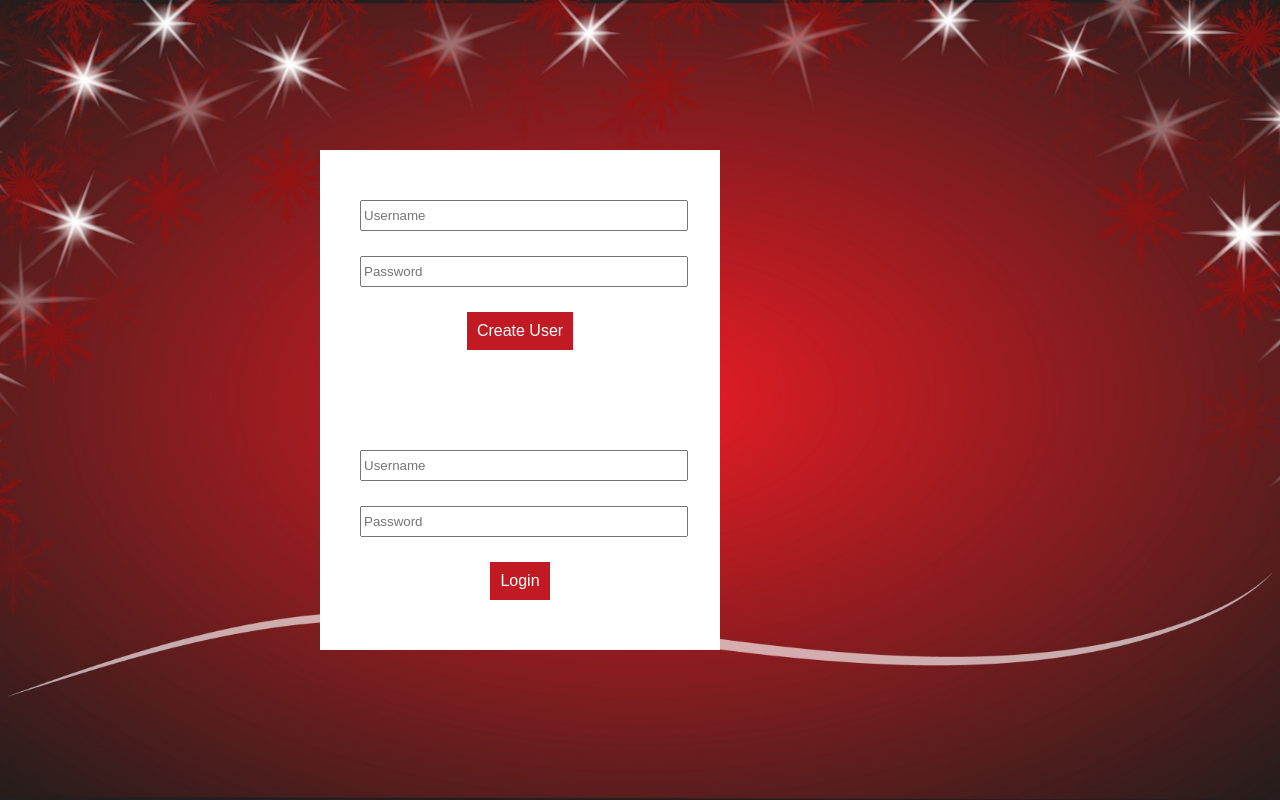
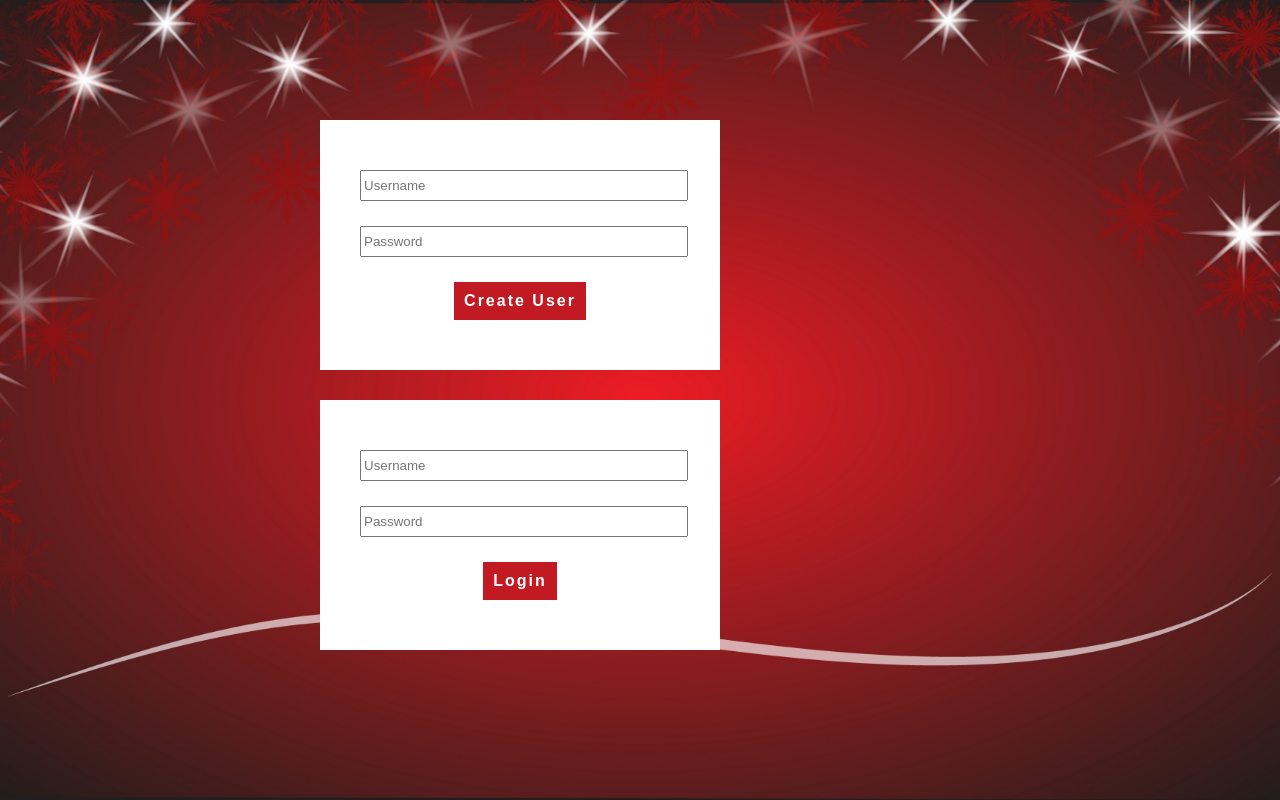
Before and after one commit to StefanDimitrijevic/Hovedopgave, a PHP site: page /admin.php in a window 1280 px wide. Run offline with PHP 8.4, Linux system fonts and the light colour scheme.

Commit message:
more styling done

```diff
--- a/Calendar/css/style.css
+++ b/Calendar/css/style.css
@@ -45,7 +45,10 @@ html, body {
 }
 
 .container .door {
-  background-color: green;
+  background-image: url("/Hovedopgave/Calendar/images/doors-background.jpg");
+  background-repeat: no-repeat no-repeat;
+  background-position: center center;
+  background-size: cover;
   position: absolute;
   top: 0px;
   left: 0px;
@@ -64,7 +67,7 @@ html, body {
   margin: 0;
   padding: 0;
   color: white;
-  font-size: 40px;
+  font-size: 44px;
   font-family: sans-serif;
   position: absolute;
   top: 50%;
@@ -170,7 +173,11 @@ html, body {
   -webkit-box-pack: justify;
       -ms-flex-pack: justify;
           justify-content: space-between;
-  margin: 0 auto;
+  position: absolute;
+  top: 50%;
+  left: 50%;
+  -webkit-transform: translate(-50%, -50%);
+          transform: translate(-50%, -50%);
   width: 50%;
 }
 
@@ -180,6 +187,7 @@ html, body {
   width: 400px;
   height: 100%;
   background-color: white;
+  margin-bottom: 30px;
 }
 
 .form-wrapper .sign-up {
@@ -214,6 +222,13 @@ html, body {
   color: white;
   border: none;
   font-size: 16px;
+  font-family: sans-serif;
+  font-weight: bold;
+  letter-spacing: 2px;
   cursor: pointer;
 }
+
+.form-wrapper .sign-up .btn:hover {
+  background-color: #ac1017;
+}
 /*# sourceMappingURL=style.css.map */
--- a/Calendar/css/style.scss
+++ b/Calendar/css/style.scss
@@ -33,7 +33,10 @@ html, body {
     }
 
     .door {
-        background-color: green;
+        background-image: url("/Hovedopgave/Calendar/images/doors-background.jpg");
+        background-repeat: no-repeat no-repeat;
+        background-position: center center;
+        background-size: cover;
         position:absolute;
         top:0px;
         left:0px;
@@ -50,7 +53,7 @@ html, body {
         margin: 0;
         padding: 0;
         color: white;
-        font-size: 40px;
+        font-size: 44px;
         font-family: sans-serif;
         position: absolute;
         top: 50%;
@@ -70,10 +73,11 @@ html, body {
 
 
 }
-        .open {
-            transform: perspective(1200px) translateZ(0px) translateX(0px) translateY(0px) rotateY(-105deg);
-            border-right: 2px dotted white;
-        }
+
+.open {
+    transform: perspective(1200px) translateZ(0px) translateX(0px) translateY(0px) rotateY(-105deg);
+    border-right: 2px dotted white;
+}
 
 .popup {
     display: none;
@@ -134,7 +138,10 @@ html, body {
     flex-wrap: wrap;
     align-self: center;
     justify-content: space-between;
-    margin: 0 auto;
+    position: absolute;
+    top: 50%;
+    left: 50%;
+    transform: translate(-50%, -50%);
     width: 50%;
 
     .hihi {
@@ -143,6 +150,7 @@ html, body {
         width: 400px;
         height: 100%;
         background-color: white;
+        margin-bottom: 30px;
     }
 
     .sign-up {
@@ -167,7 +175,14 @@ html, body {
             color: white;
             border: none;
             font-size: 16px;
+            font-family: sans-serif;
+            font-weight: bold;
+            letter-spacing: 2px;
             cursor: pointer;
+
+            &:hover {
+                background-color: rgb(172, 16, 23);
+            }
         }
     }
 }
```
Also changed, not shown: Calendar/images/doors-background.jpg (added), 1 other file.
